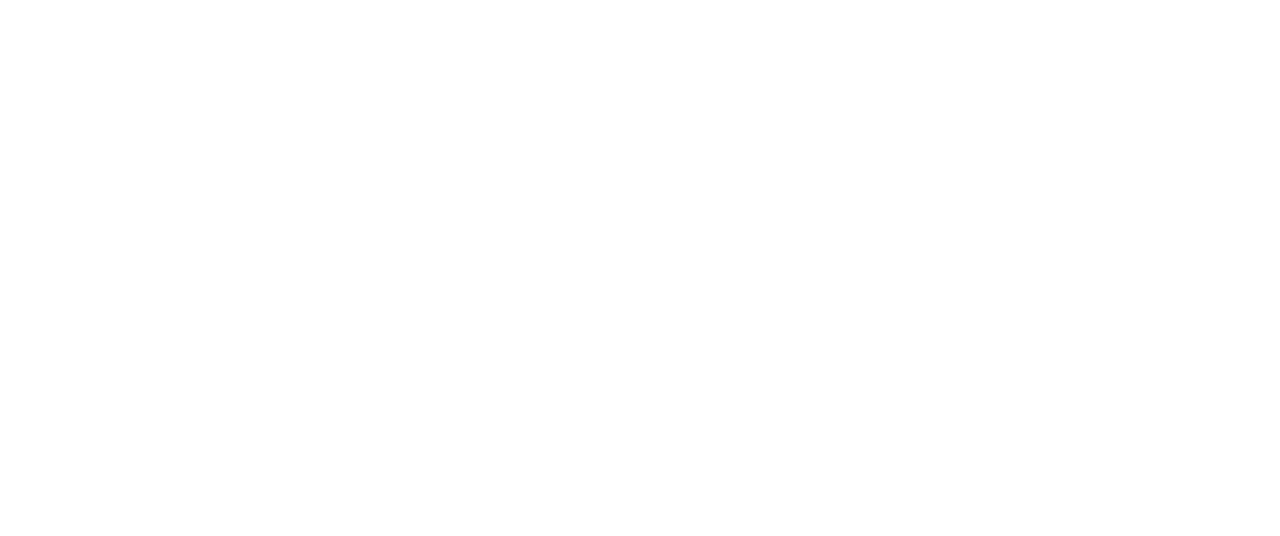
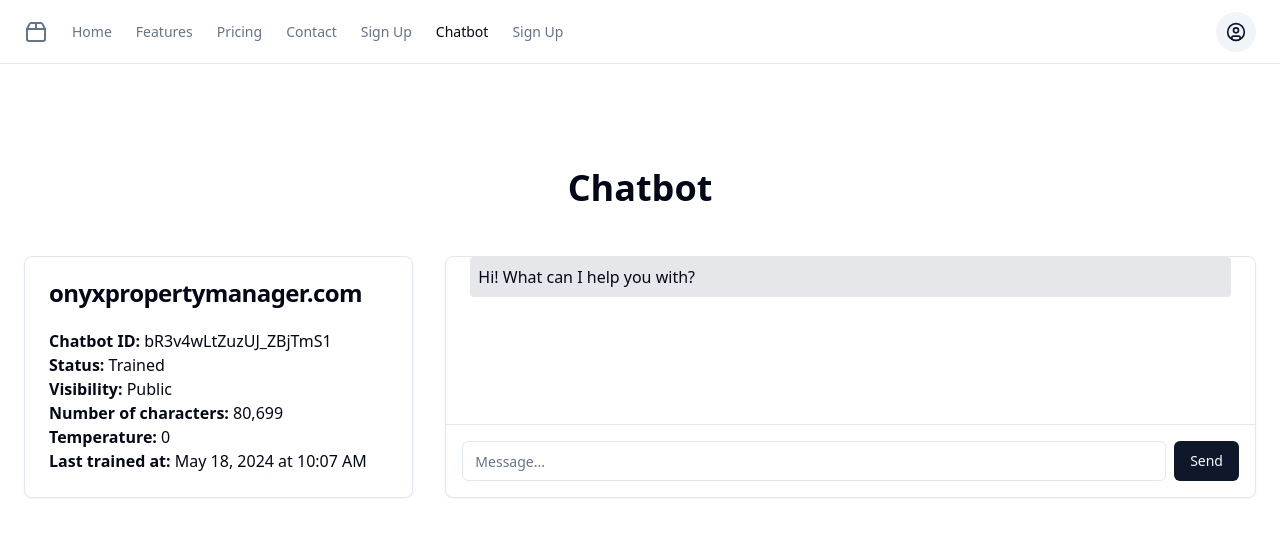
Before and after one commit to GPT-Engineer-App/chatbase-clone, a React (Vite) app: page /chatbot in a window 1280 px wide. Before the commit this address had no page. Shown: the top 536 px of the page. Built offline with nearby package versions, Linux system fonts and the light colour scheme.

Commit message:
Create Chatbot page with chat interface and chatbot details.

```diff
--- a/src/App.jsx
+++ b/src/App.jsx
@@ -8,6 +8,7 @@ import Features from "./pages/Features.jsx";
 import Pricing from "./pages/Pricing.jsx";
 import Contact from "./pages/Contact.jsx";
 import SignUp from "./pages/SignUp.jsx";
+import Chatbot from "./pages/Chatbot.jsx";
 
 const queryClient = new QueryClient();
 
@@ -32,6 +33,10 @@ export const navItems = [
     title: "Sign Up",
     to: "/signup",
   },
+  {
+    title: "Chatbot",
+    to: "/chatbot",
+  },
 ];
 
 const App = () => {
@@ -47,6 +52,7 @@ const App = () => {
               <Route path="pricing" element={<Pricing />} />
               <Route path="contact" element={<Contact />} />
               <Route path="signup" element={<SignUp />} />
+              <Route path="chatbot" element={<Chatbot />} />
             </Route>
           </Routes>
         </Router>
--- a/src/layouts/navbar.jsx
+++ b/src/layouts/navbar.jsx
@@ -29,6 +29,14 @@ const navItems = [
   {
     title: "Contact",
     to: "/contact",
+  },
+  {
+    title: "Sign Up",
+    to: "/signup",
+  },
+  {
+    title: "Chatbot",
+    to: "/chatbot",
   },
 ];
 
--- a/src/layouts/sidebar.jsx
+++ b/src/layouts/sidebar.jsx
@@ -31,6 +31,10 @@ const navItems = [
   {
     title: "Sign Up",
     to: "/signup",
+  },
+  {
+    title: "Chatbot",
+    to: "/chatbot",
   },
 ];
 
--- /dev/null
+++ b/src/pages/Chatbot.jsx
@@ -0,0 +1,74 @@
+import { useState } from "react";
+import { Button } from "@/components/ui/button";
+import { Input } from "@/components/ui/input";
+import { Card, CardContent, CardHeader, CardTitle } from "@/components/ui/card";
+
+const Chatbot = () => {
+  const [messages, setMessages] = useState([
+    { text: "Hi! What can I help you with?", fromBot: true },
+  ]);
+  const [input, setInput] = useState("");
+
+  const handleSend = () => {
+    if (input.trim()) {
+      setMessages([...messages, { text: input, fromBot: false }]);
+      setInput("");
+    }
+  };
+
+  return (
+    <div className="container mx-auto p-6">
+      <section className="py-20">
+        <h2 className="text-4xl font-bold text-center mb-12">Chatbot</h2>
+        <div className="grid grid-cols-1 md:grid-cols-3 gap-8">
+          <div className="col-span-1">
+            <Card>
+              <CardHeader>
+                <CardTitle>onyxpropertymanager.com</CardTitle>
+              </CardHeader>
+              <CardContent>
+                <p><strong>Chatbot ID:</strong> bR3v4wLtZuzUJ_ZBjTmS1</p>
+                <p><strong>Status:</strong> Trained</p>
+                <p><strong>Visibility:</strong> Public</p>
+                <p><strong>Number of characters:</strong> 80,699</p>
+                <p><strong>Temperature:</strong> 0</p>
+                <p><strong>Last trained at:</strong> May 18, 2024 at 10:07 AM</p>
+              </CardContent>
+            </Card>
+          </div>
+          <div className="col-span-2">
+            <Card className="h-full flex flex-col">
+              <CardContent className="flex-grow overflow-auto">
+                {messages.map((msg, index) => (
+                  <div
+                    key={index}
+                    className={`mb-4 p-2 rounded ${
+                      msg.fromBot ? "bg-gray-200" : "bg-blue-200"
+                    }`}
+                  >
+                    {msg.text}
+                  </div>
+                ))}
+              </CardContent>
+              <div className="p-4 border-t">
+                <div className="flex items-center">
+                  <Input
+                    className="flex-grow"
+                    value={input}
+                    onChange={(e) => setInput(e.target.value)}
+                    placeholder="Message..."
+                  />
+                  <Button className="ml-2" onClick={handleSend}>
+                    Send
+                  </Button>
+                </div>
+              </div>
+            </Card>
+          </div>
+        </div>
+      </section>
+    </div>
+  );
+};
+
+export default Chatbot;
```
